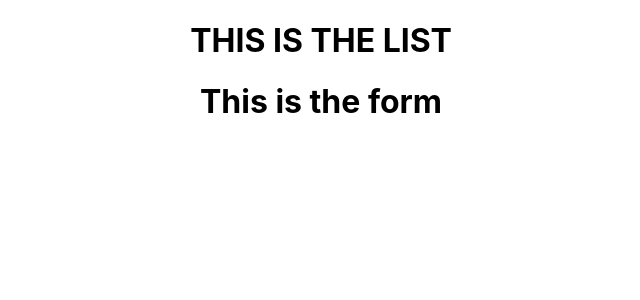
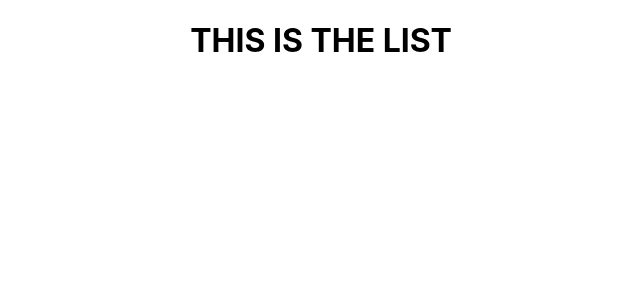
Before and after one commit to the-collab-lab/tcl-23-smart-shopping-list, a React (Create React App) app: page / in a window 1280 px wide. Shown: the top 300 px of the page, without its empty margins (319-959 px from the left). Built offline with nearby package versions, Linux system fonts and the light colour scheme.

Commit message:
Wrap both List and AddItem in Switch and unique Routes

```diff
--- a/src/App.js
+++ b/src/App.js
@@ -9,8 +9,15 @@ function App() {
   return (
     <Router>
       <div className="App">
-        <List />
-        <AddItem />
+        <Switch>
+          <Route exact path="/">
+            <List />
+          </Route>
+
+          <Route exact path="/add-item">
+            <AddItem />
+          </Route>
+        </Switch>
       </div>
     </Router>
   );
```
